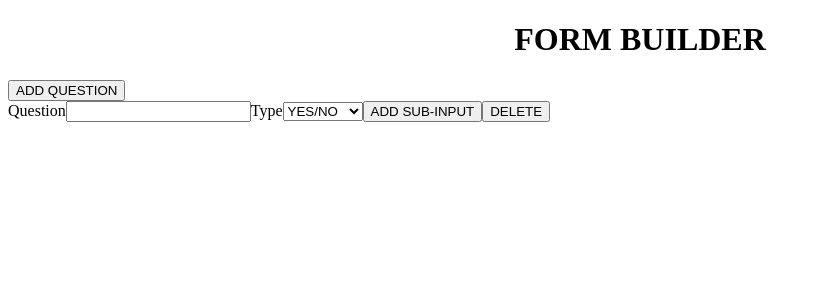
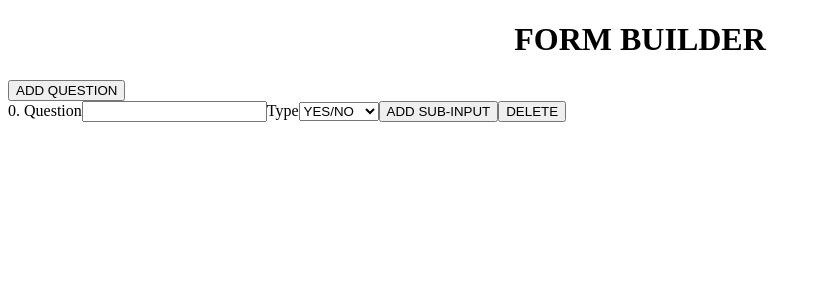
Before and after one commit to allenanle/FormBuilder, a React app: page / in a window 1280 px wide. Both pictures are taken after a click on the button "ADD QUESTION". Shown: the top 300 px of the page, without its empty margins (0-821 px from the left). Built offline with nearby package versions, Linux system fonts and the light colour scheme; the HTML template or start-up script is replaced by a standard one.

Commit message:
Render only questions that are NOT SUB-INPUTS in QuestionList

```diff
--- a/src/components/Question.js
+++ b/src/components/Question.js
@@ -9,7 +9,7 @@ const Question = (props) => {
   return (
     <div className='question'>
       <label>
-        Question
+        {props.id}. Question
         <input
           type="text"
         />
--- a/src/containers/QuestionList.js
+++ b/src/containers/QuestionList.js
@@ -7,13 +7,17 @@ import Question from '../components/Question'
 
 let QuestionList = ({ questions, addQuestion }) => (
   <div>
-    {Object.keys(questions).map(id =>
-      <Question
-        key={ id }
-        addQuestion={ addQuestion }
-        { ...questions[id] }
-      />
-    )}
+    {Object.keys(questions).map(id => {
+      if (questions[id].parentId === null) {
+        return (
+          <Question
+            key={ id }
+            addQuestion={ addQuestion }
+            { ...questions[id] }
+          />
+        )
+      }
+    })}
   </div>
 )
 
```
